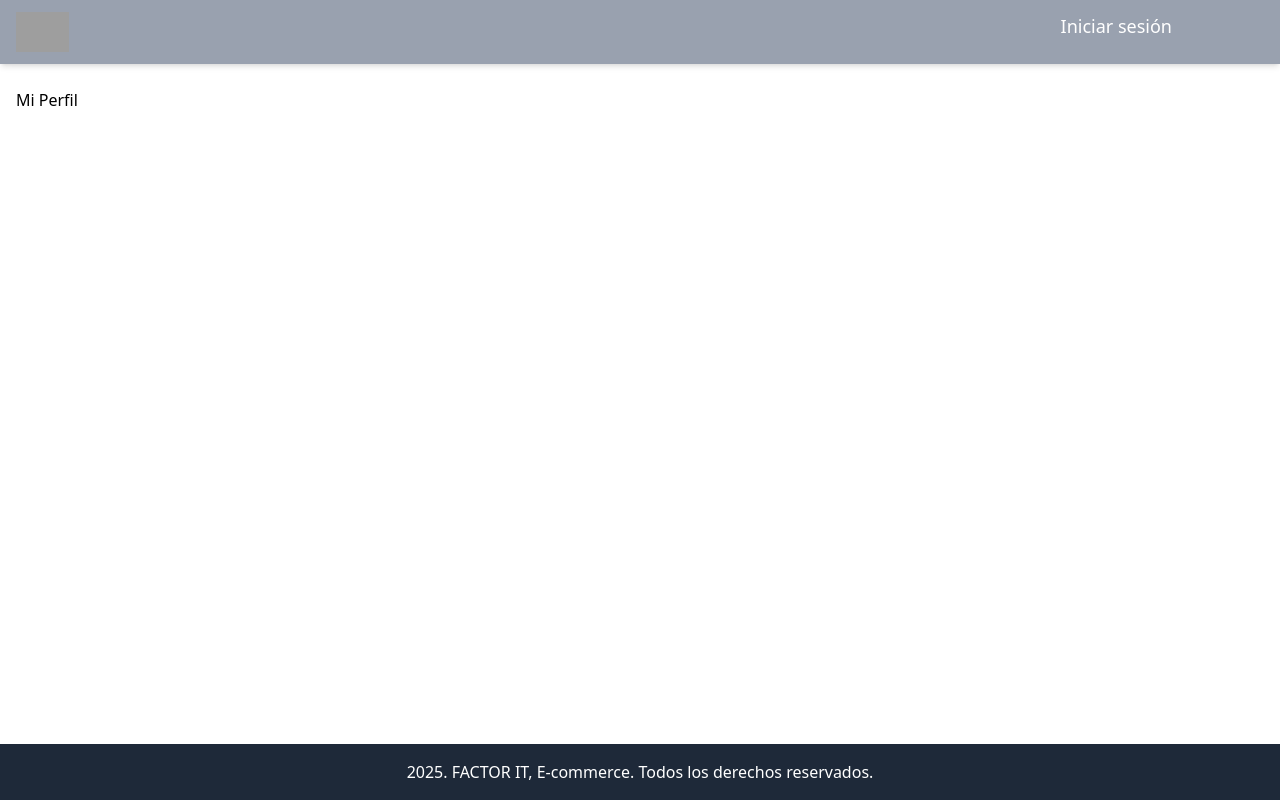
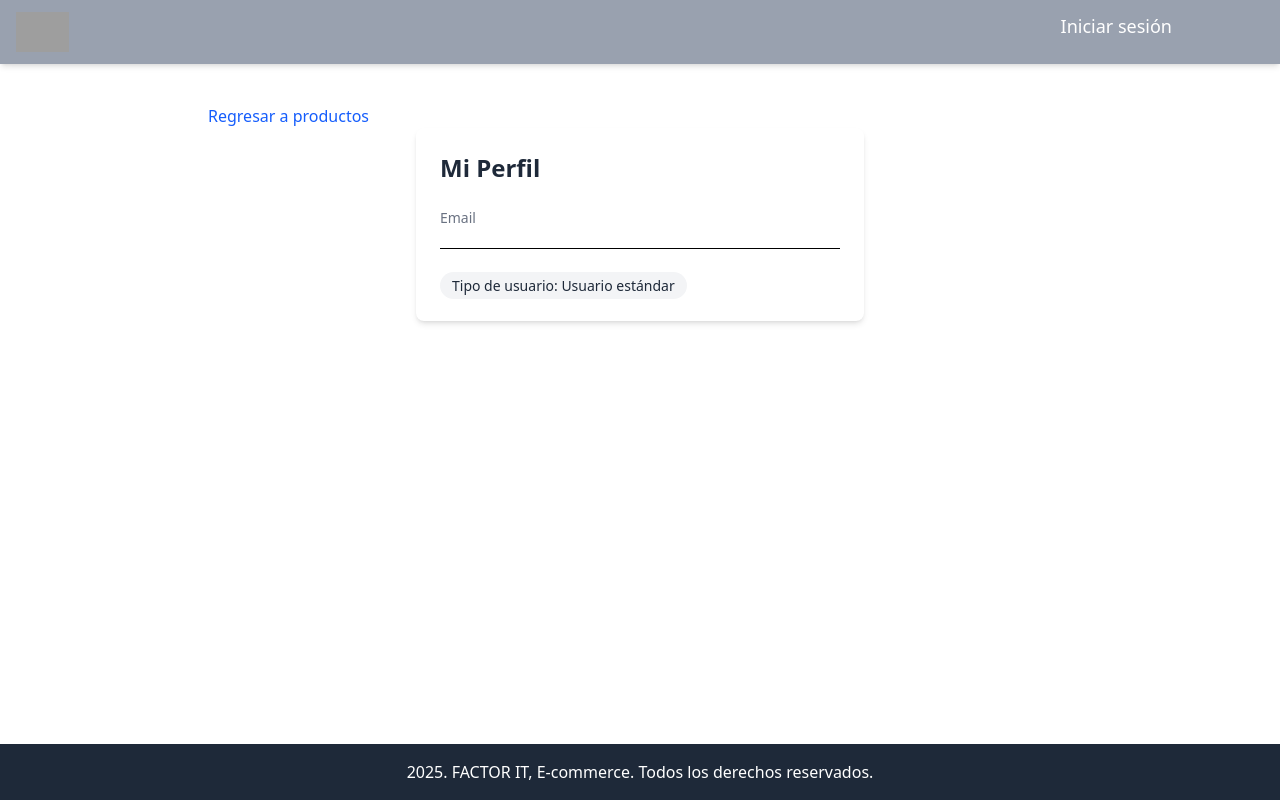
Before and after one commit to edgardo90/examen-Factor-IT, a React (Vite) app: page /user/myprofile in a window 1280 px wide. Built offline with nearby package versions, Linux system fonts and the light colour scheme; grey boxes are pictures that could not be loaded; some icons are missing.

Commit message:
se realizo ver perfil de usuario

```diff
--- a/src/pages/user/MyProfile.tsx
+++ b/src/pages/user/MyProfile.tsx
@@ -2,11 +2,51 @@ import { getUserLocalStorage } from "../../utils/userLocalStorge";
 import { Link } from "react-router-dom";
 
 export const MyProfile = () => {
-    const user = getUserLocalStorage();
+  const user = getUserLocalStorage();
 
-    return(
-        <div>
-            <h1>Mi Perfil</h1>
+  return (
+    <div className="p-4 max-w-4xl mx-auto">
+      <Link to="/">
+        <span className="text-blue-600 hover:text-blue-800 cursor-pointer">
+          Regresar a productos
+        </span>
+      </Link>
+      <div className="max-w-md mx-auto p-6 bg-white rounded-lg shadow-md">
+        <div className="flex justify-between items-center mb-6">
+          <h1 className="text-2xl font-bold text-gray-800">Mi Perfil</h1>
         </div>
-    )
-}
+        <div className="space-y-4">
+          <div className="border-b pb-4">
+            <h2 className="text-sm font-medium text-gray-500">Email</h2>
+            <p className="mt-1 text-lg">{user?.email}</p>
+          </div>
+          {
+            user?.name &&
+            <div className="border-b pb-4">
+              <h2 className="text-sm font-medium text-gray-500">Nombre</h2>
+              <p className="mt-1 text-lg">{user.name}</p>
+            </div>
+          }
+          {
+            user?.lastName &&
+            <div className="border-b pb-4">
+              <h2 className="text-sm font-medium text-gray-500">Apellido</h2>
+              <p className="mt-1 text-lg">{user.lastName}</p>
+            </div>
+          }
+          <div className="pt-2">
+            <span
+              className={`px-3 py-1 rounded-full text-sm font-medium ${
+                user?.isVip
+                  ? "bg-purple-100 text-yellow-600 font-medium"
+                  : "bg-gray-100 text-gray-800"
+              }`}
+            >
+              Tipo de usuario:{user?.isVip ? " Usuario VIP" : " Usuario estándar"}
+            </span>
+          </div>
+        </div>
+      </div>
+    </div>
+  );
+};
```
